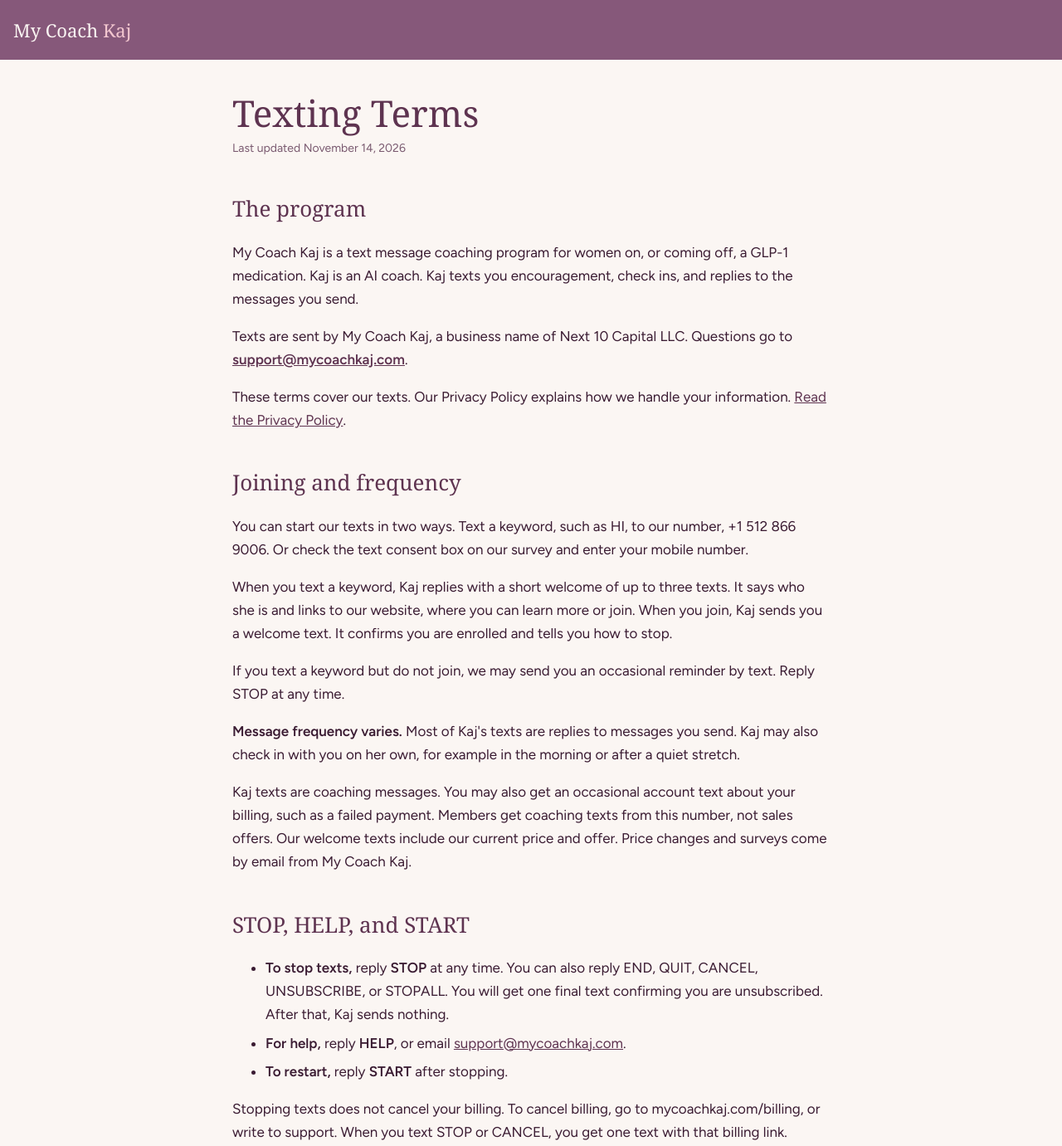
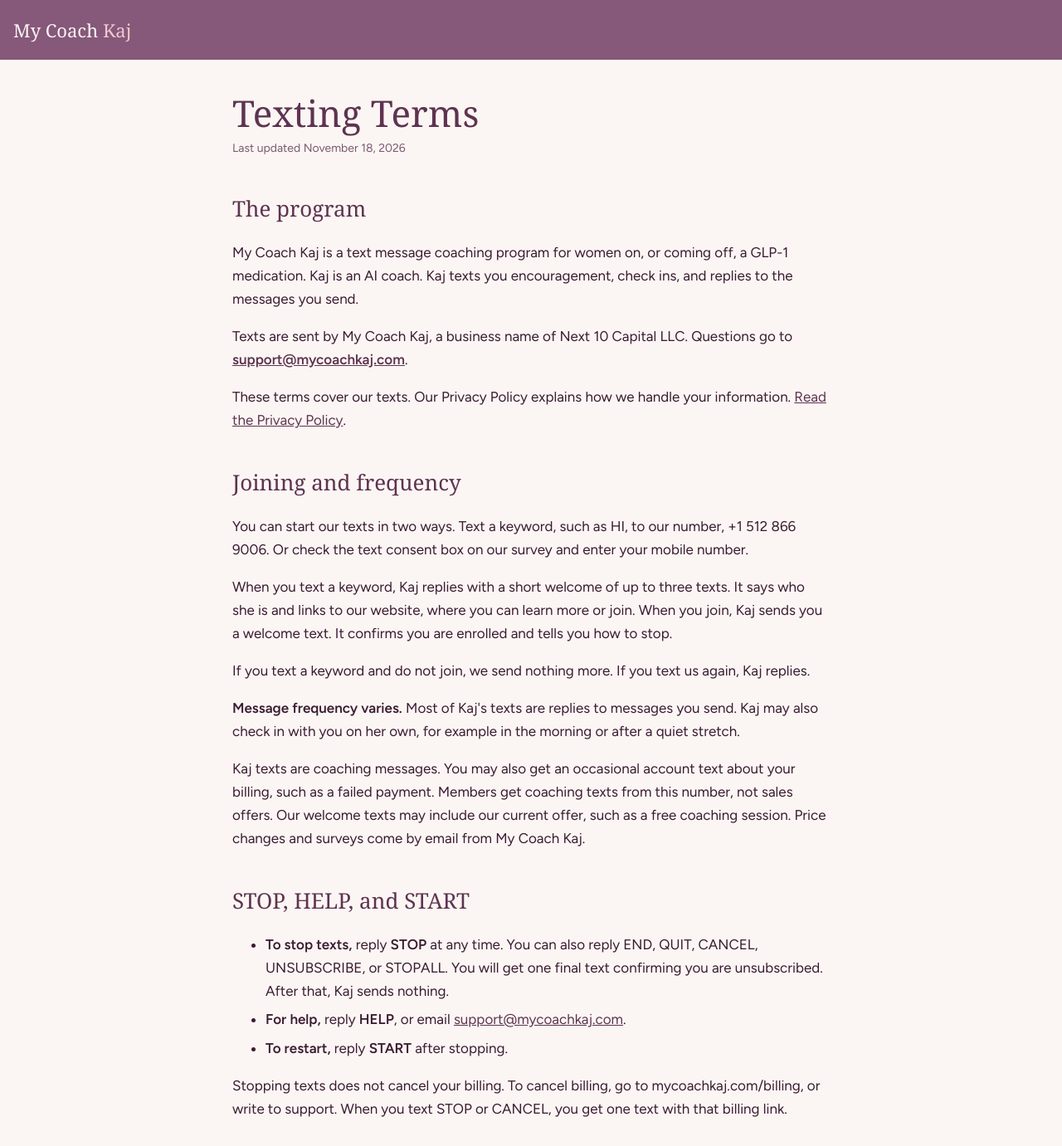
Before and after one commit to freofinancial-arch/mycoachkaj-site, a plain HTML site: page texting-terms.html in a window 1280 px wide. Shown: the top 1381 px of the page at 83% size. Drawn offline with Linux system fonts and the light colour scheme; a web font is replaced by a local one.

Commit message:
Texting Terms: TextGrid review fixes (no reminders to non joiners, welcome offer line)
Approved by Barth Nov 18, 2026. Draft: claude/textgrid_review_fixes_nov18_2026.md.

Co-Authored-By: Claude Opus 5.5 <noreply@anthropic.com>
Claude-Session: https://claude.ai/code/session_01J995PqdtM32wRHYGeUDhvk

```diff
--- a/texting-terms.html
+++ b/texting-terms.html
@@ -35,7 +35,7 @@ footer a{color:var(--cream)}
 <div class="top"><a href="index.html">My Coach <span>Kaj</span></a></div>
 <main>
 <h1>Texting Terms</h1>
-<p class="updated">Last updated November 14, 2026</p>
+<p class="updated">Last updated November 18, 2026</p>
 <h2>The program</h2>
 <p>My Coach Kaj is a text message coaching program for women on, or coming off, a GLP-1 medication. Kaj is an AI coach. Kaj texts you encouragement, check ins, and replies to the messages you send.</p>
 <p>Texts are sent by My Coach Kaj, a business name of Next 10 Capital LLC. Questions go to <strong><a href="mailto:support@mycoachkaj.com">support@mycoachkaj.com</a></strong>.</p>
@@ -43,9 +43,9 @@ footer a{color:var(--cream)}
 <h2>Joining and frequency</h2>
 <p>You can start our texts in two ways. Text a keyword, such as HI, to our number, +1 512 866 9006. Or check the text consent box on our survey and enter your mobile number.</p>
 <p>When you text a keyword, Kaj replies with a short welcome of up to three texts. It says who she is and links to our website, where you can learn more or join. When you join, Kaj sends you a welcome text. It confirms you are enrolled and tells you how to stop.</p>
-<p>If you text a keyword but do not join, we may send you an occasional reminder by text. Reply STOP at any time.</p>
+<p>If you text a keyword and do not join, we send nothing more. If you text us again, Kaj replies.</p>
 <p><strong>Message frequency varies.</strong> Most of Kaj's texts are replies to messages you send. Kaj may also check in with you on her own, for example in the morning or after a quiet stretch.</p>
-<p>Kaj texts are coaching messages. You may also get an occasional account text about your billing, such as a failed payment. Members get coaching texts from this number, not sales offers. Our welcome texts include our current price and offer. Price changes and surveys come by email from My Coach Kaj.</p>
+<p>Kaj texts are coaching messages. You may also get an occasional account text about your billing, such as a failed payment. Members get coaching texts from this number, not sales offers. Our welcome texts may include our current offer, such as a free coaching session. Price changes and surveys come by email from My Coach Kaj.</p>
 <h2>STOP, HELP, and START</h2>
 <ul>
 <li><strong>To stop texts,</strong> reply <strong>STOP</strong> at any time. You can also reply END, QUIT, CANCEL, UNSUBSCRIBE, or STOPALL. You will get one final text confirming you are unsubscribed. After that, Kaj sends nothing.</li>
```
